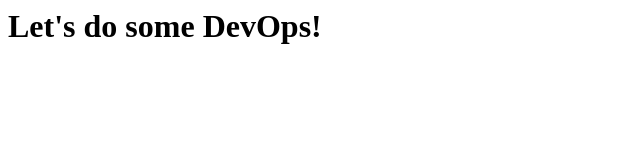
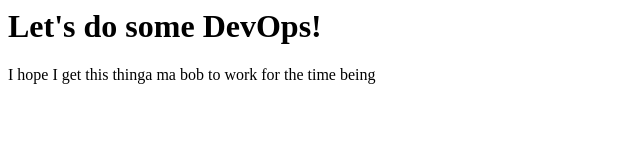
Before and after one commit to msnejko/tes-gtihub-actions, a plain HTML site: page index.html in a window 1280 px wide. Shown: the whole page, without its empty margins (0-640 px from the left). Drawn offline with Linux system fonts and the light colour scheme.

Commit message:
Update index.html

```diff
--- a/index.html
+++ b/index.html
@@ -1 +1,2 @@
 <h1>Let's do some DevOps!</h1>
+<p>I hope I get this thinga ma bob to work for the time being</p>
```
